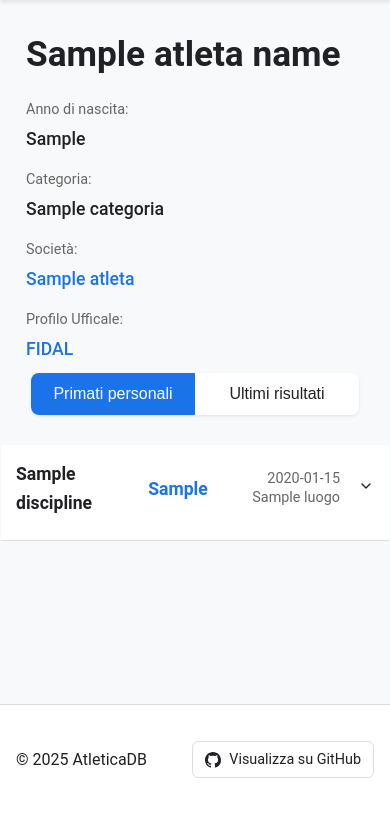
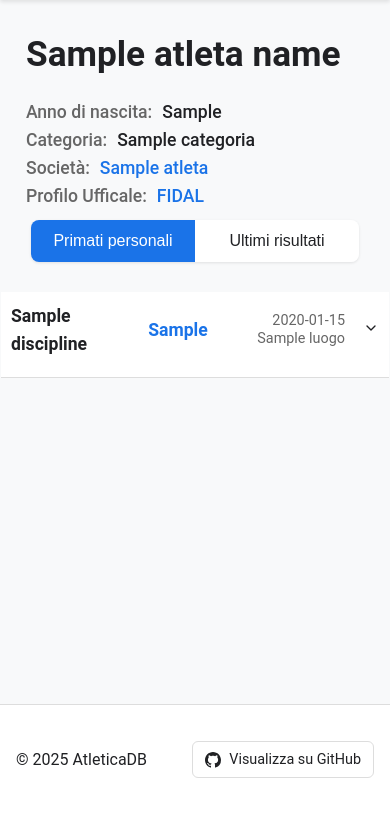
Before and after one commit to F-Depi/atletica, a Flask app: template app/templates/atleta/profilo.html in a window 390 px wide. Shown: the part 158-972 px from the top of the page. Run offline with Flask 3, Linux system fonts and the light colour scheme; the template is opened without the code that fills it: most values are stand-ins (such as "Sample title", 1, 10 or a date in 2020); parts of the project's set-up code (start-up, migrations or seed data) failed here and were passed over; some libraries are stand-ins or nearby versions.

Commit message:
gained some space in mobile

```diff
--- a/app/static/css/profilo.css
+++ b/app/static/css/profilo.css
@@ -50,7 +50,7 @@
 /* Toggle Buttons */
 .section-toggle {
     display: flex;
-    margin-bottom: 30px;
+    margin-bottom: 20px;
     border-radius: 8px;
     overflow: hidden;
     box-shadow: 0 1px 3px rgba(0,0,0,0.1);
@@ -172,6 +172,7 @@
     font-weight: 600;
     text-align: left;
     border-bottom: 1px solid var(--border-color);
+    white-space: nowrap;
 }
 
 .results-table td,
@@ -207,7 +208,7 @@
 }
 
 .sort-icon {
-    margin-left: 8px;
+    margin-left: 4px;
     opacity: 0.5;
 }
 
@@ -258,7 +259,26 @@
 
     .atleta-info {
         grid-template-columns: 1fr;
-        gap: 15px;
+        gap: 0px;
+    }
+
+    /* Make info items display inline on mobile */
+    .info-item {
+        display: flex;
+        flex-direction: row;
+        align-items: center;
+        gap: 10px;
+    }
+
+    .info-item .label {
+        flex-shrink: 0; /* Prevent label from shrinking too much */
+        font-weight: 500; /* Make label slightly bolder for better readability */
+        font-size: 1.1rem;
+    }
+
+    .info-item .value {
+        text-align: right; /* Align values to the right */
+        flex-shrink: 1; /* Allow value to shrink if needed */
     }
 
        /* Personal Bests - Full width on mobile */
@@ -277,7 +297,7 @@
         grid-template-columns: 2fr 1fr 2fr auto;
         grid-template-rows: auto auto;
         gap: 8px;
-        padding: 15px; /* Restore some internal padding */
+        padding: 10px; /* Restore some internal padding */
     }
 
     .discipline-name {
```
